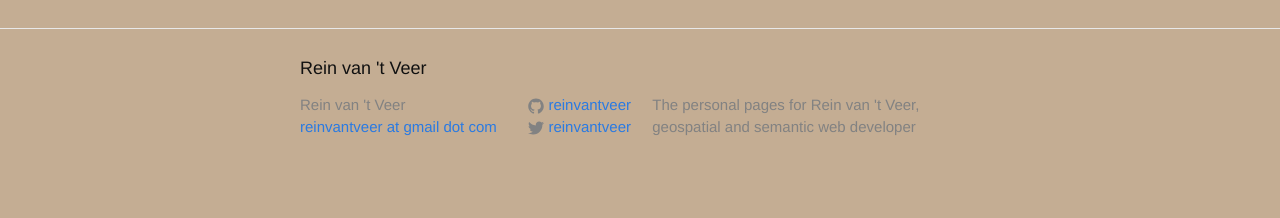
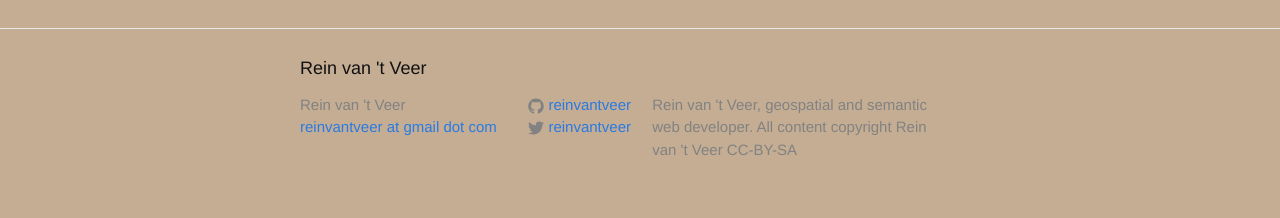
Before and after one commit to reinvantveer/reinvantveer.github.io, a Jekyll site: the page built from index.md, in a window 1280 px wide. Shown: the part 955-1173 px from the top of the page. Built offline with Jekyll 4.4.1, drawn with Linux system fonts in a browser that asks for light colours.

Commit message:
Improve layout

```diff
--- a/_config.yml
+++ b/_config.yml
@@ -2,10 +2,10 @@
 title: "Rein van 't Veer"
 email: reinvantveer at gmail dot com
 description: > # this means to ignore newlines until "baseurl:"
-  The personal pages for Rein van 't Veer,
-  geospatial and semantic web developer
+  Rein van 't Veer, geospatial and semantic web developer.
+  All content copyright Rein van 't Veer CC-BY-SA
 baseurl: "" # the subpath of your site, e.g. /blog/
-url: "http://bureaudigitaalerfgoed.nl" # the base hostname & protocol for your site
+url: "http://reinvantveer.github.io" # the base hostname & protocol for your site
 twitter_username: reinvantveer
 github_username:  reinvantveer
 
--- a/_includes/head.html
+++ b/_includes/head.html
@@ -6,7 +6,7 @@
   <title>{% if page.title %}{{ page.title }}{% else %}{{ site.title }}{% endif %}</title>
   <meta name="description" content="{{ site.description }}">
 
-  <link rel="stylesheet" href="https://maxcdn.bootstrapcdn.com/bootstrap/3.3.6/css/bootstrap.min.css">
+  <link href="https://maxcdn.bootstrapcdn.com/bootstrap/3.3.6/css/bootstrap.min.css" rel="stylesheet" integrity="sha384-1q8mTJOASx8j1Au+a5WDVnPi2lkFfwwEAa8hDDdjZlpLegxhjVME1fgjWPGmkzs7" crossorigin="anonymous">
   <link rel="stylesheet" href="{{ "/css/main.css" | prepend: site.baseurl }}">
   <link rel="canonical" href="{{ page.url | replace:'index.html','' | prepend: site.baseurl | prepend: site.url }}">
 </head>
```
